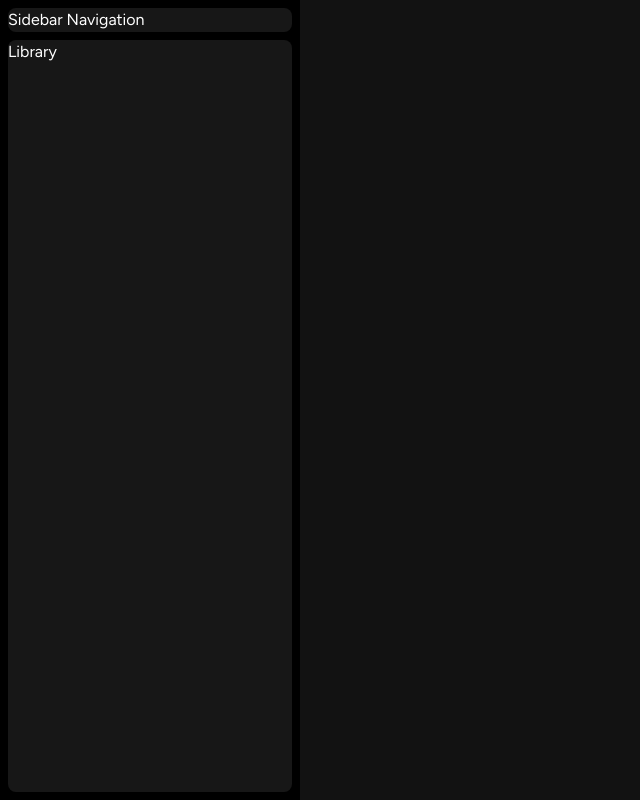
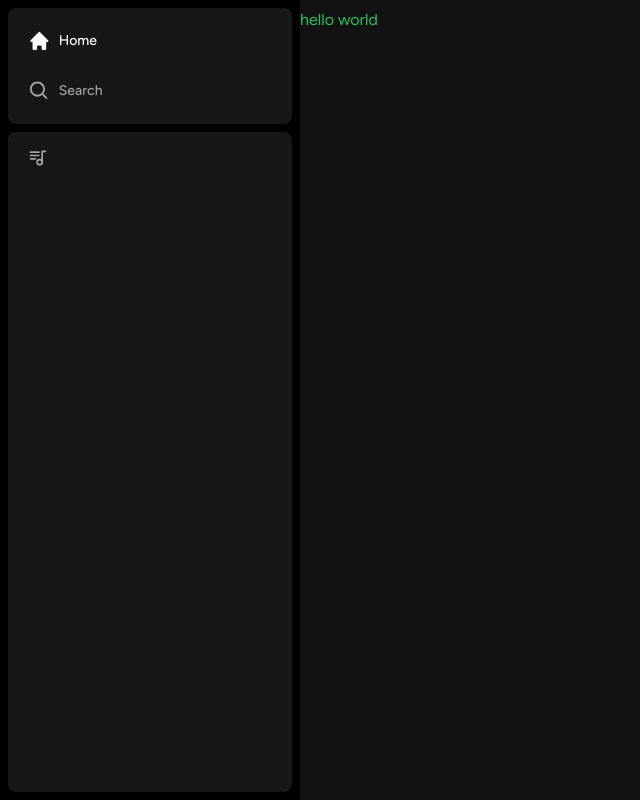
Before and after one commit to pipiag314/spotify_clone, a Next.js app: page / in a window 1280 px wide. Shown: the whole page, without its empty margins (0-640 px from the left). Built offline with nearby package versions, Linux system fonts and the light colour scheme.

Commit message:
created sidebar component and displayed its item, added library section

```diff
--- /dev/null
+++ b/components/Library.tsx
@@ -0,0 +1,33 @@
+"use client";
+
+import { TbPlaylist } from "react-icons/tb"
+
+const Library = () => {
+
+    const onClick = () => {
+        // handle upload for library
+    }
+
+    return (
+        <div className="flex flex-col">
+            <div className="
+                flex
+                items-center
+                justify-between
+                px-5
+                pt-4
+            ">
+                <div className="
+                    inline-flex
+                    items-center
+                    gap-x-2
+                ">
+                    <TbPlaylist className="text-neutral-400" size={20} />
+
+                </div>
+            </div>
+        </div>
+    )
+}
+
+export default Library;
--- a/components/Sidebar.tsx
+++ b/components/Sidebar.tsx
@@ -5,6 +5,8 @@ import { useMemo } from "react";
 import { HiHome } from "react-icons/hi";
 import { BiSearch } from "react-icons/bi";
 import { Box } from "./Box";
+import SidebarItem from "./SidebarItem";
+import Library from "./Library";
 
 interface SidebarProps {
   children: React.ReactNode;
@@ -32,7 +34,8 @@ const Sidebar: React.FC<SidebarProps> = ({ children }) => {
 
   return (
     <div className="flex h-full">
-        <div className="
+      <div
+        className="
             hidden
             md:flex
             flex-col
@@ -41,17 +44,23 @@ const Sidebar: React.FC<SidebarProps> = ({ children }) => {
             h-full
             w-[300px]
             p-2
-        "
-        >
-            <Box>
-                Sidebar Navigation
-            </Box>
-            <Box className="h-full">
-                Library
-            </Box>
-        </div>
+        ">
+        <Box>
+          <div className="flex flex-col gap-y-4 px-5 py-4">
+            {routes.map((item) => (
+              <SidebarItem key={item.label} {...item} />
+            ))}
+          </div>
+        </Box>
+        <Box className="h-full">
+            <Library />
+        </Box>
+      </div>
+      <main className="h-full flex-1 overflow-y-auto py-2">
+          {children}
+      </main>
     </div>
-  )
+  );
 };
 
 export default Sidebar;
--- /dev/null
+++ b/components/SidebarItem.tsx
@@ -0,0 +1,43 @@
+import Link from "next/link";
+import { IconType } from "react-icons";
+import { twMerge } from "tailwind-merge";
+
+interface SidebarItemProps {
+  icon: IconType;
+  label: string;
+  active?: boolean;
+  href: string;
+}
+
+const SidebarItem: React.FC<SidebarItemProps> = ({
+  icon: Icon,
+  label,
+  active,
+  href,
+}) => {
+  return (
+    <Link
+      href={href}
+      className={twMerge(
+        `flex
+         flex-row
+         h-auto
+         items-center
+         w-full gap-y-4
+         cursor-pointer
+         text-neutral-400
+         hover:text-white
+         transition
+         text-sm
+         py-1
+         gap-x-2
+         font-medium`,
+        active ? "text-white" : ""
+      )}>
+        <Icon size={26}></Icon>
+        <p className="truncate w-full">{label}</p>
+    </Link>
+  );
+};
+
+export default SidebarItem;
```
